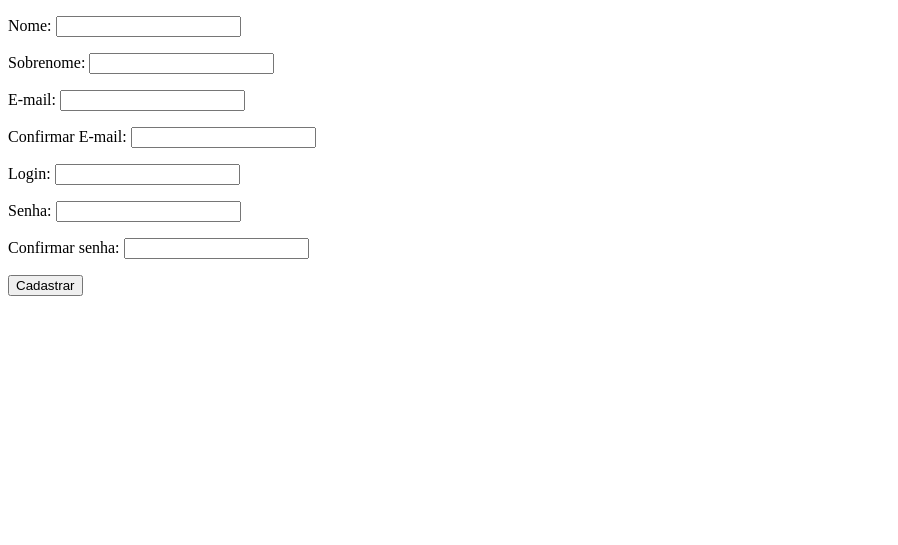
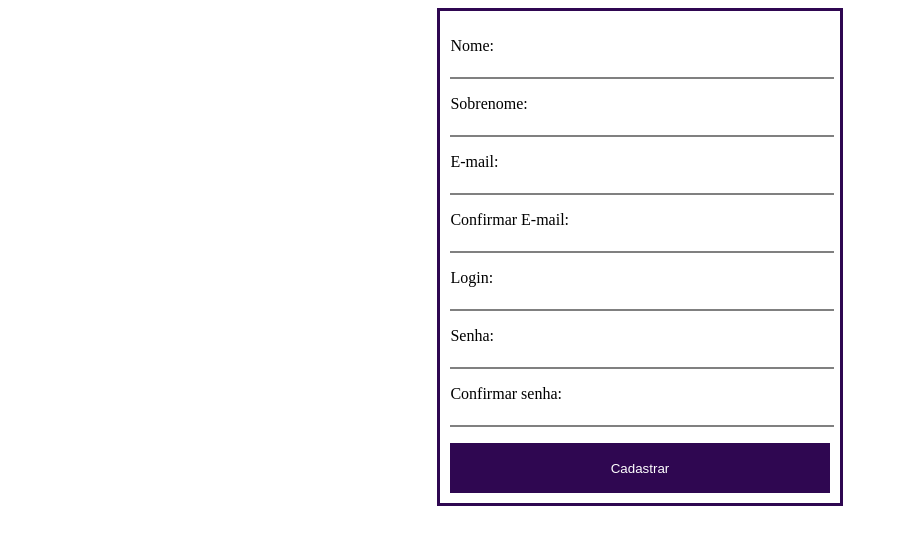
Before and after one commit to leonardobilar/Kairos, a Django app: page /cadastro/ in a window 1280 px wide. Shown: the top 545 px of the page, without its empty margins (0-898 px from the left). Run offline with Django 3.2, Linux system fonts and the light colour scheme.

Commit message:
Inclusão do css para o formulário.

```diff
--- a/kairos/cadastro/forms.py
+++ b/kairos/cadastro/forms.py
@@ -4,13 +4,13 @@ from .models import Usuario
 
 class CadastrarUsuario(forms.ModelForm):
 
-    nome = forms.CharField(label = 'Nome')
-    sobrenome = forms.CharField(label = 'Sobrenome')
-    email = forms.CharField(label = 'E-mail')
-    confirma_email = forms.CharField(label = 'Confirmar E-mail')
-    login = forms.CharField(label = 'Login')
-    senha = forms.CharField(widget=forms.PasswordInput(), label = 'Senha')
-    confirma_senha = forms.CharField(widget=forms.PasswordInput(), label = 'Confirmar senha')
+    nome = forms.CharField(widget = forms.TextInput(attrs = {'class': 'input_field'}),label = 'Nome')
+    sobrenome = forms.CharField(widget = forms.TextInput(attrs = {'class': 'input_field'}), label = 'Sobrenome')
+    email = forms.CharField(widget = forms.TextInput(attrs = {'class': 'input_field'}), label = 'E-mail')
+    confirma_email = forms.CharField(widget = forms.TextInput(attrs = {'class': 'input_field'}), label = 'Confirmar E-mail')
+    login = forms.CharField(widget = forms.TextInput(attrs = {'class': 'input_field'}), label = 'Login')
+    senha = forms.CharField(widget = forms.PasswordInput(attrs = {'class': 'input_field'}), label = 'Senha')
+    confirma_senha = forms.CharField(widget = forms.PasswordInput(attrs = {'class': 'input_field'}), label = 'Confirmar senha')
 
     class Meta:
         model = Usuario
--- /dev/null
+++ b/kairos/cadastro/static/cadastro/style.css
@@ -0,0 +1,33 @@
+.center{
+    width: 30%;
+    margin: auto;
+    border: 3px solid #2f0751;
+    padding: 10px;
+}
+
+.input_field{
+    width: 100%;
+    height: 20px;
+    border: none;
+    border-bottom: 2px solid gray;
+    -webkit-transition: height 0.5s;
+    transition: height 0.5s;
+}
+
+.input_field:focus{
+    outline: none;
+    border-bottom: 2px solid #2f0751;
+    height: 35px;
+}
+
+label{
+    font-size: 100%;
+}
+
+.submit{
+    width: 100%;
+    height: 50px;
+    color: #FFF;
+    border: none;
+    background: #2f0751;
+}
--- a/kairos/cadastro/templates/cadastro/index.html
+++ b/kairos/cadastro/templates/cadastro/index.html
@@ -1,22 +1,25 @@
+{% load static %}
 <!DOCTYPE html>
 <html lang="en">
 <head>
     <meta charset="UTF-8">
+    <link rel="stylesheet" type="text/css" href="{% static 'cadastro/style.css' %}">
     <title>Cadastrar Usuário</title>
 </head>
 <body>
-
+    <div class="center">
         {% block content %}
 
             <form method="POST">
 
                 {% csrf_token %}
                 {{ form.as_p }}
-            <button type="submit">Cadastrar</button>
+                <button type="submit" class="submit">Cadastrar</button>
 
             </form>
 
         {% endblock content %}
+    </div>
 
 </body>
 </html>
```
Also changed, not shown: kairos/kairos/settings.py (line endings or trailing spaces). Lines whose indentation alone changed are shown as unchanged.
